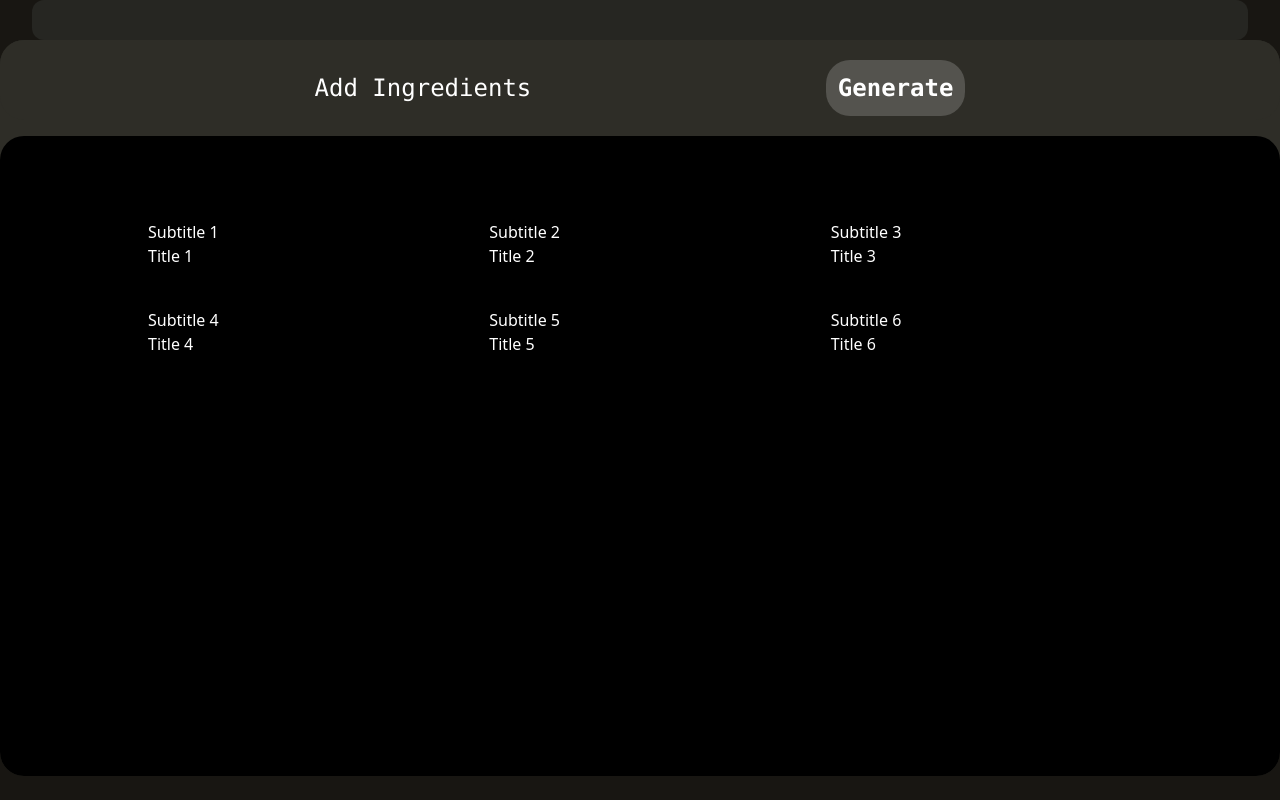
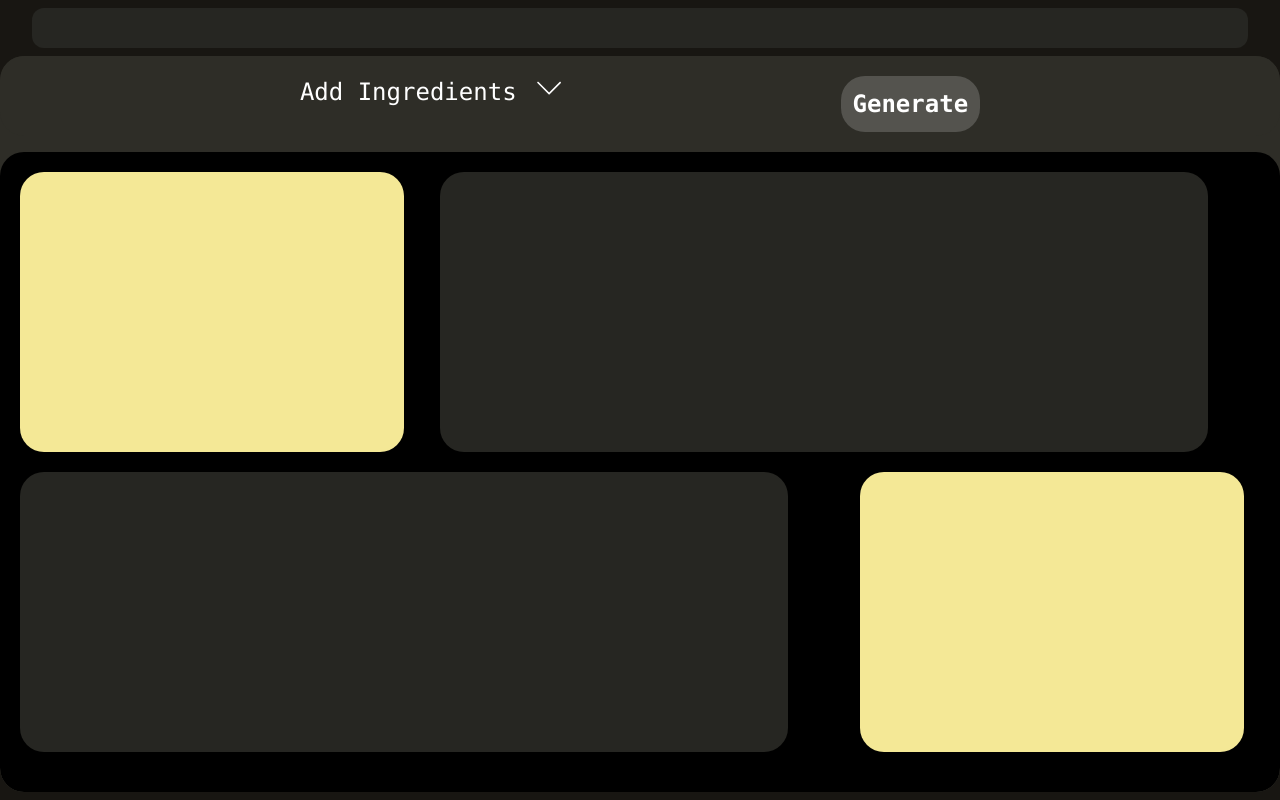
Before and after one commit to AvirupRay/CookBook, a React (Vite) app in the folder clientside/: page /list in a window 1280 px wide. Built offline with nearby package versions, Linux system fonts and the light colour scheme.

Commit message:
foodlist updated

```diff
--- a/clientside/package.json
+++ b/clientside/package.json
@@ -14,6 +14,7 @@
     "framer-motion": "^11.0.8",
     "react": "^18.2.0",
     "react-dom": "^18.2.0",
+    "react-icons": "^5.0.1",
     "react-router-dom": "^6.22.3"
   },
   "devDependencies": {
--- a/clientside/src/components/Header/Header.jsx
+++ b/clientside/src/components/Header/Header.jsx
@@ -4,7 +4,7 @@ import { Link, NavLink } from "react-router-dom";
 function Header() {
   return (
     <>
-      <div className=" bg-[#262622] h-[5vh] w-[95%] m-auto my`-2  p-auto rounded-xl flex"></div>
+      <div className=" bg-[#262622] h-[5vh] w-[95%] m-auto my-2  p-auto rounded-xl flex"></div>
     </>
   );
 }
--- a/clientside/src/components/foodlist/Card.jsx
+++ b/clientside/src/components/foodlist/Card.jsx
@@ -3,33 +3,17 @@ import { motion, AnimatePresence } from "framer-motion";
 
 function Card() {
   const [selectedId, setSelectedId] = useState(null);
-  const items = [
-    { subtitle: "Subtitle 1", title: "Title 1", id: "1" },
-    { subtitle: "Subtitle 2", title: "Title 2", id: "2" },
-    { subtitle: "Subtitle 3", title: "Title 3", id: "3" },
-    { subtitle: "Subtitle 4", title: "Title 4", id: "4" },
-    { subtitle: "Subtitle 5", title: "Title 5", id: "5" },
-    { subtitle: "Subtitle 6", title: "Title 6", id: "6" },
-  ];
 
   return (
     <>
-      <div
-        className={`h-fit w-full grid grid-cols-3 px-32 pt-16 justify-center items-center gap-10 overflow-x-hidden scrollbar-hide ${
-          selectedId
-            ? "blur-sm pointer-events-none overflow-hidden"
-            : "blur-0 pointer-events-auto"
-        }`}
-      >
-        {items.map((item) => (
-          <motion.div layoutId={item.id} onClick={() => setSelectedId(item.id)}>
-            <motion.h5>{item.subtitle}</motion.h5>
-            <motion.h2>{item.title}</motion.h2>
-          </motion.div>
-        ))}
+      <div className="h-fit w-full grid grid-cols-6 gap-5">
+        <div className="bg-[#F4E896] w-[30vw] h-[35vh] rounded-3xl col-span-2 col-start-1"></div>
+        <div className="bg-[#262622] w-[60vw] h-[35vh] rounded-3xl col-span-4 col-start-3"></div>
+        <div className="bg-[#262622] w-[60vw] h-[35vh] rounded-3xl  col-span-4 col-start-1"></div>
+        <div className="bg-[#F4E896] w-[30vw] h-[35vh] rounded-3xl col-span-2 col-start-5"></div>
       </div>
 
-      <AnimatePresence>
+      {/* <AnimatePresence>
         {selectedId && (
           <motion.div
             className="border-2 border-white rounded-md w-1/2 fixed top-1/2 left-1/2 [transform:translate(-50%,-50%)] h-1/2 bg-slate-700 flex flex-col justify-center items-center p-10"
@@ -50,7 +34,7 @@ function Card() {
             </motion.button>
           </motion.div>
         )}
-      </AnimatePresence>
+      </AnimatePresence> */}
     </>
   );
 }
--- a/clientside/src/components/foodlist/Foodlist.jsx
+++ b/clientside/src/components/foodlist/Foodlist.jsx
@@ -1,6 +1,8 @@
 import React, { useState } from "react";
 import { Link, NavLink } from "react-router-dom";
+import { SlArrowDown, SlArrowUp } from "react-icons/sl";
 import Card from "./Card";
+import Items from "./Items";
 
 function Foodlist() {
   const [list, setList] = useState(false);
@@ -10,7 +12,7 @@ function Foodlist() {
   }
   return (
     <>
-      <div className="flex items-center justify-center flex-col bg-[#2E2D27] rounded-3xl gap-4">
+      <div className="flex items-center justify-center flex-col bg-[#2E2D27] rounded-3xl gap-4 overflow-hidden">
         <div
           className={`bg-[#2E2D27] w-full ${
             list ? "h-[80vh]" : "h-[10vh]"
@@ -20,9 +22,9 @@ function Foodlist() {
           <div className=" flex justify-evenly">
             <button
               onClick={add}
-              className="bg-trasparent text-white font-mono text-2xl"
+              className="bg-trasparent text-white font-mono text-2xl flex flex-row gap-5"
             >
-              Add Ingredients
+              Add Ingredients{list ? <SlArrowUp /> : <SlArrowDown />}
             </button>
 
             <button
@@ -34,17 +36,18 @@ function Foodlist() {
           </div>
 
           {/* body */}
+          <Items />
         </div>
 
         {/* food list */}
         <div
-          className={`bg-black w-full ${
+          className={`bg-black w-[100vw] ${
             list ? "h-[10vh]" : "h-[80vh]"
           } m-auto rounded-3xl p-5`}
         >
           <div
-            className={` flex justify-evenly text-white ${
-              list ? "hidden" : "block"
+            className={`text-white flex justify-center ${
+              list ? "hidden" : "h-[80vh]"
             }`}
           >
             <Card />
--- a/clientside/src/components/foodlist/Items.jsx
+++ b/clientside/src/components/foodlist/Items.jsx
@@ -0,0 +1,35 @@
+import React from "react";
+
+const items = [
+  {
+    id: 1,
+    name: "apple",
+  },
+  {
+    id: 2,
+    name: "banana",
+  },
+];
+
+function Items() {
+  return (
+    <div className="">
+      {/* search */}
+      <div className=" h-[5vh] mt-10 w-[60%] flex justify-center items-center ">
+        <input
+          type="text"
+          onChange={(e) => {
+            setSearch(e.target.value);
+          }}
+          placeholder="insert ingredients"
+          className=" outline-none h-full w-full py-1 px-3 cursor-default rounded-2xl text-black font-mono font-semibold"
+        />
+      </div>
+
+      {/* recommendation */}
+      <div className="w-[80vw] bg-[#F4E896] h-[40vh] mt-10 rounded-2xl"></div>
+    </div>
+  );
+}
+
+export default Items;
```
Also changed, not shown: 1 other file (tests, documents, lock files or other folders).
